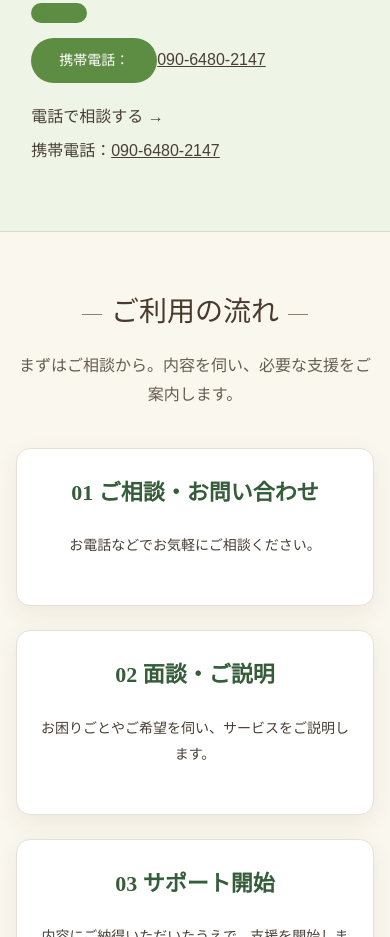
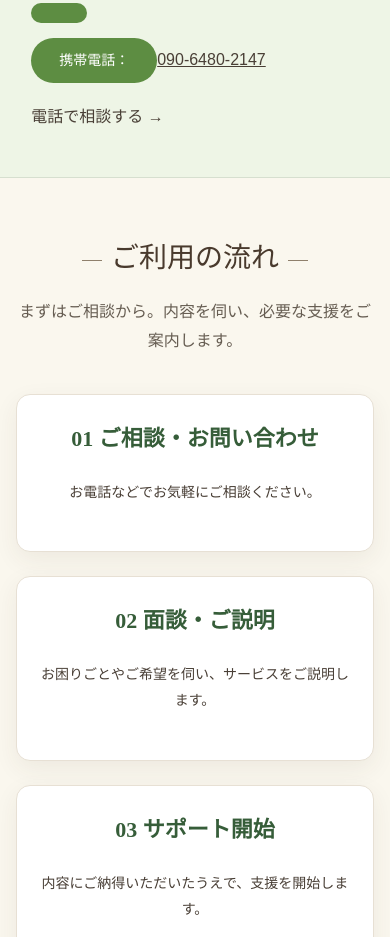
Before and after one commit to rinzen-llc/rinzen-homepage, a plain HTML site: page index.html in a window 390 px wide. Shown: the part 3820-4757 px from the top of the page. Drawn offline with Linux system fonts and the light colour scheme.

Commit message:
Refactor contact section in index.html
Removed redundant phone number section and adjusted layout.

```diff
--- a/index.html
+++ b/index.html
@@ -142,10 +142,7 @@ footer{background:#3c2c20;color:#fff;padding:35px 0 22px}
   <p>携帯電話：<a href="tel:090-6480-2147">090-6480-2147</a></p>
   <p>受付時間 8:30〜17:30<br>土日祝日休み</p>
   <a class="btn" href="tel:0475460572">
-   <p>携帯電話：<a href="tel:090-6480-2147">090-6480-2147</a></p> 電話で相談する → <p>携帯電話：<a href="tel:090-6480-2147">090-6480-2147</a></p></a>
- </div>
-</section>
-
+   <p>携帯電話：<a href="tel:090-6480-2147">090-6480-2147</a></p> 電話で相談する →</section>
 <section id="flow" class="section cream">
  <div class="container">
   <h2 class="section-title">ご利用の流れ</h2>
```
